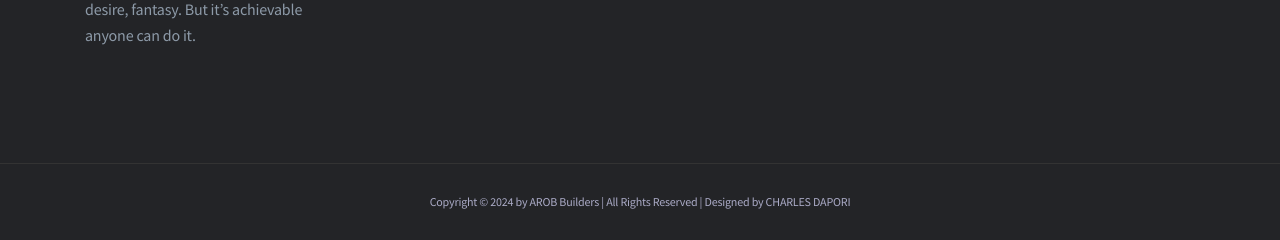
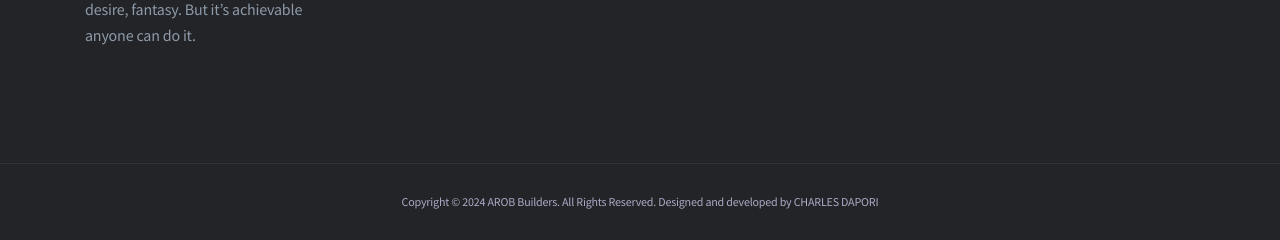
Before and after one commit to AROBbuilders/arobbuilders.github.io, a plain HTML site: page contact.html in a window 1280 px wide. Shown: the part 1266-1506 px from the top of the page. Drawn offline with nearby package versions, Linux system fonts and the light colour scheme; files whose address does not match are found by name.

Commit message:
contact.html

```diff
--- a/contact.html
+++ b/contact.html
@@ -178,7 +178,7 @@
 </section>
 <footer class="footer-section align-center">
 <div class="container">
-<p>Copyright &copy; 2024 by AROB Builders | All Rights Reserved | Designed by CHARLES DAPORI</p>
+<p>Copyright &copy; 2024 AROB Builders. All Rights Reserved. Designed and developed by CHARLES DAPORI</p>
 </div>
 </footer>
 <a data-scroll href="#" id="scroll-to-top"><i class="arrow_carrot-up"></i></a>
```
